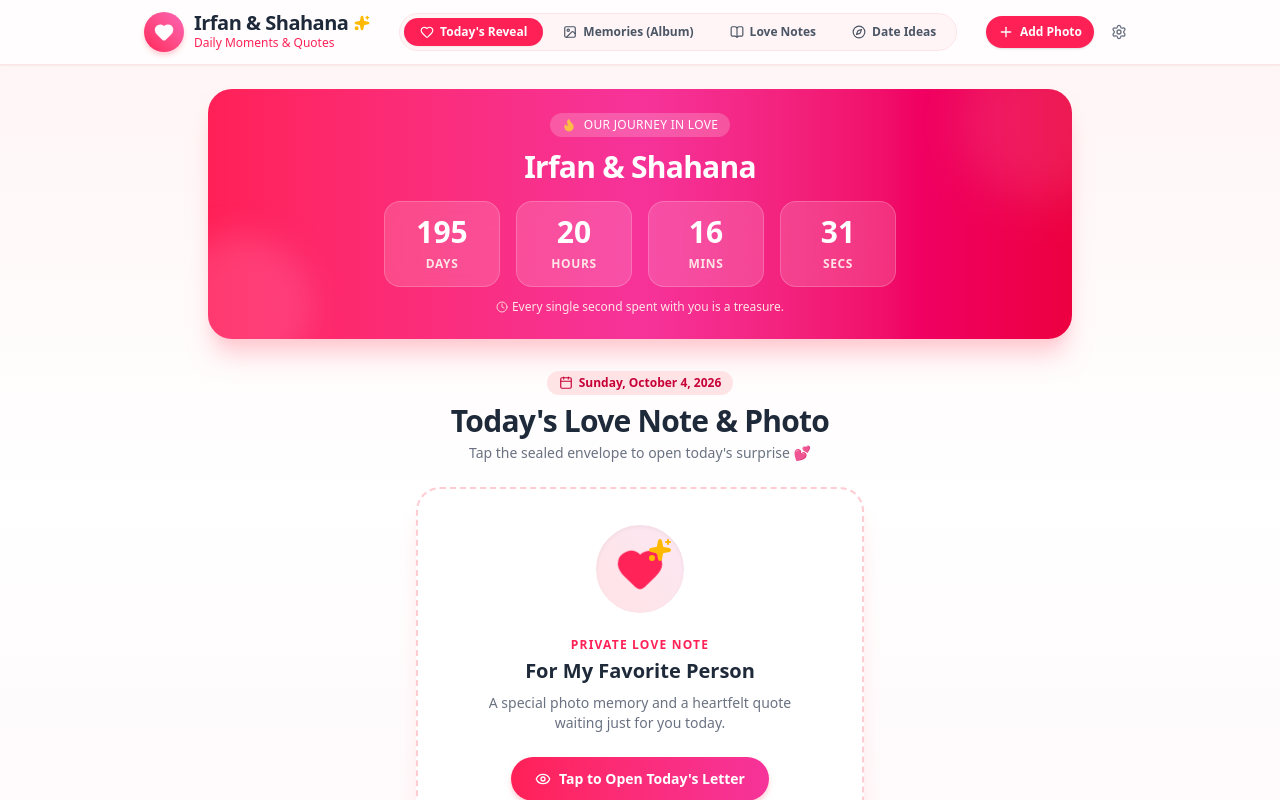
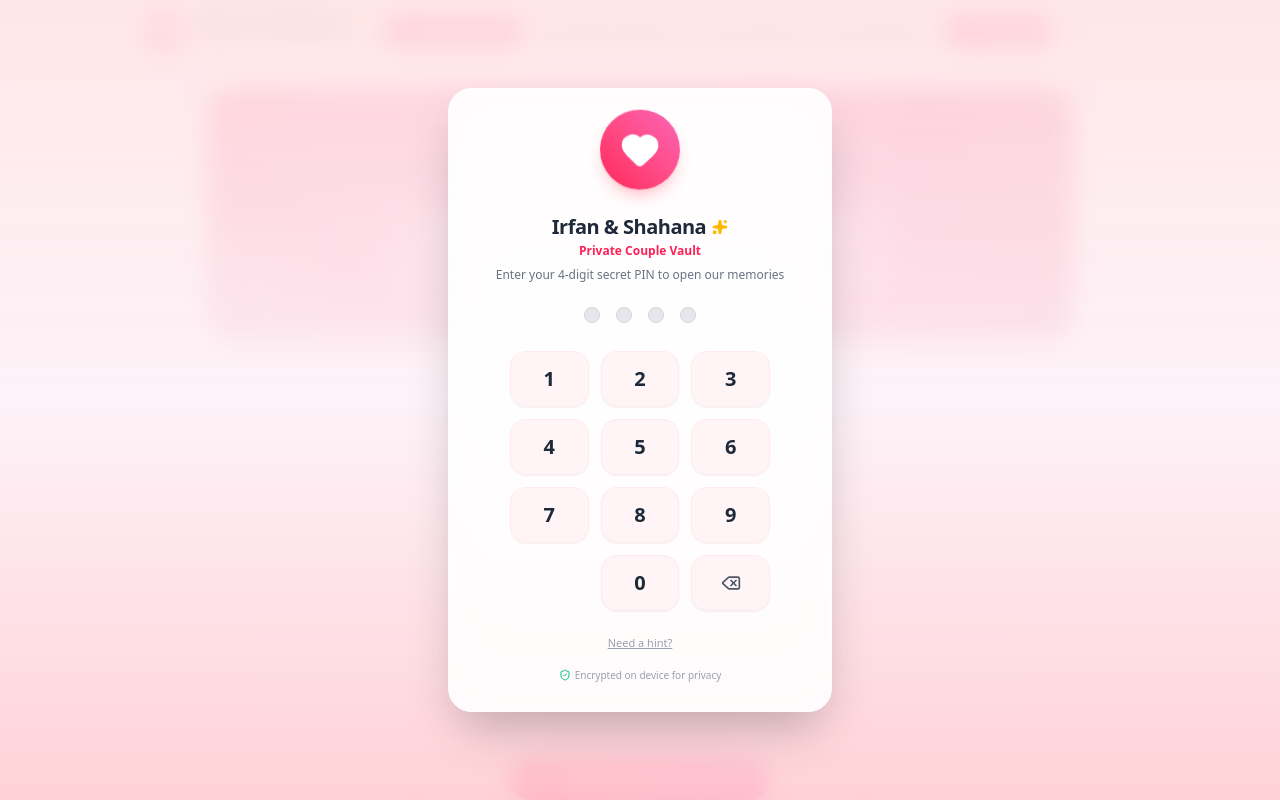
Before and after one commit to CandyGFX/daily, a React (Vite) app: page / in a window 1280 px wide. Shown: the top 800 px of the page. Built offline with nearby package versions, Linux system fonts and the light colour scheme.

Commit message:
Add 4-digit PIN lock screen, lock toggle, and clean all placeholders

```diff
--- a/src/App.jsx
+++ b/src/App.jsx
@@ -6,6 +6,7 @@ import LoveBoard from './components/LoveBoard';
 import DateSpinner from './components/DateSpinner';
 import UploadModal from './components/UploadModal';
 import SettingsModal from './components/SettingsModal';
+import PinLock from './components/PinLock';
 import { getAllMemories, saveMemory } from './utils/db';
 import { DEFAULT_MEMORIES, DEFAULT_QUOTES } from './data/quotes';
 import { Heart, Sparkles } from 'lucide-react';
@@ -24,6 +25,30 @@ export default function App() {
   const [startDate, setStartDate] = useState(() => {
     return localStorage.getItem('startDate') || '2026-03-23';
   });
+
+  const [appPin, setAppPin] = useState(() => {
+    return localStorage.getItem('appPin') || '0323';
+  });
+
+  const [pinEnabled, setPinEnabled] = useState(() => {
+    return localStorage.getItem('pinEnabled') !== 'false';
+  });
+
+  const [isLocked, setIsLocked] = useState(() => {
+    const enabled = localStorage.getItem('pinEnabled') !== 'false';
+    const unlocked = sessionStorage.getItem('isUnlocked') === 'true';
+    return enabled && !unlocked;
+  });
+
+  const handleUnlock = () => {
+    sessionStorage.setItem('isUnlocked', 'true');
+    setIsLocked(false);
+  };
+
+  const handleLock = () => {
+    sessionStorage.removeItem('isUnlocked');
+    setIsLocked(true);
+  };
 
   // Load memories from IndexedDB
   const refreshMemories = async () => {
@@ -50,12 +75,22 @@ export default function App() {
 
   return (
     <div className="min-h-screen bg-linear-to-b from-rose-50/60 via-white to-pink-50/40 flex flex-col selection:bg-rose-200">
+      {/* 4-Digit Security PIN Lock Screen */}
+      {isLocked && pinEnabled && (
+        <PinLock
+          correctPin={appPin}
+          onUnlock={handleUnlock}
+          coupleNames={coupleNames}
+        />
+      )}
+
       {/* Top Header */}
       <Header
         activeTab={activeTab}
         setActiveTab={setActiveTab}
         onOpenUpload={() => setIsUploadOpen(true)}
         onOpenSettings={() => setIsSettingsOpen(true)}
+        onLock={handleLock}
         coupleNames={coupleNames}
       />
 
@@ -96,7 +131,7 @@ export default function App() {
           <Sparkles className="w-3 h-3 text-amber-400 fill-amber-400" />
         </div>
         <p className="text-[11px] text-gray-400">
-          Built with love & hosted 24/7 on AWS
+          Built with love for Irfan & Shahana
         </p>
       </footer>
 
@@ -114,6 +149,10 @@ export default function App() {
         setCoupleNames={setCoupleNames}
         startDate={startDate}
         setStartDate={setStartDate}
+        appPin={appPin}
+        setAppPin={setAppPin}
+        pinEnabled={pinEnabled}
+        setPinEnabled={setPinEnabled}
         onDataReset={refreshMemories}
       />
     </div>
--- a/src/components/Header.jsx
+++ b/src/components/Header.jsx
@@ -1,7 +1,7 @@
 import React from 'react';
-import { Heart, Sparkles, Image, BookOpen, Compass, Settings, Plus } from 'lucide-react';
+import { Heart, Sparkles, Image, BookOpen, Compass, Settings, Plus, Lock } from 'lucide-react';
 
-export default function Header({ activeTab, setActiveTab, onOpenUpload, onOpenSettings, coupleNames }) {
+export default function Header({ activeTab, setActiveTab, onOpenUpload, onOpenSettings, onLock, coupleNames }) {
   return (
     <header className="sticky top-0 z-40 backdrop-blur-md bg-white/80 border-b border-rose-100 shadow-xs transition-all">
       <div className="max-w-5xl mx-auto px-4 py-3 flex items-center justify-between">
@@ -84,9 +84,17 @@ export default function Header({ activeTab, setActiveTab, onOpenUpload, onOpenSe
           <button
             onClick={onOpenSettings}
             className="p-2 rounded-full text-gray-500 hover:text-rose-600 hover:bg-rose-50 border border-transparent hover:border-rose-100 transition-colors cursor-pointer"
-            title="Relationship Settings & AWS Info"
+            title="Relationship Settings & Security"
           >
             <Settings className="w-4 h-4" />
+          </button>
+
+          <button
+            onClick={onLock}
+            className="p-2 rounded-full text-gray-400 hover:text-rose-600 hover:bg-rose-50 border border-transparent hover:border-rose-100 transition-colors cursor-pointer"
+            title="Lock Vault"
+          >
+            <Lock className="w-4 h-4" />
           </button>
         </div>
       </div>
--- /dev/null
+++ b/src/components/PinLock.jsx
@@ -0,0 +1,144 @@
+import React, { useState, useEffect } from 'react';
+import { Heart, Lock, Delete, Sparkles, ShieldCheck } from 'lucide-react';
+
+export default function PinLock({ correctPin, onUnlock, coupleNames }) {
+  const [pin, setPin] = useState('');
+  const [error, setError] = useState(false);
+  const [showHint, setShowHint] = useState(false);
+
+  const handleKeyPress = (num) => {
+    if (pin.length < 4) {
+      const nextPin = pin + num;
+      setPin(nextPin);
+      setError(false);
+
+      if (nextPin.length === 4) {
+        if (nextPin === correctPin) {
+          // Success!
+          setTimeout(() => {
+            onUnlock();
+          }, 150);
+        } else {
+          // Shake error
+          setError(true);
+          setTimeout(() => {
+            setPin('');
+            setError(false);
+          }, 700);
+        }
+      }
+    }
+  };
+
+  const handleDelete = () => {
+    setPin((prev) => prev.slice(0, -1));
+    setError(false);
+  };
+
+  // Keyboard support (typing 0-9, Backspace)
+  useEffect(() => {
+    const handleKeyDown = (e) => {
+      if (e.key >= '0' && e.key <= '9') {
+        handleKeyPress(e.key);
+      } else if (e.key === 'Backspace') {
+        handleDelete();
+      }
+    };
+    window.addEventListener('keydown', handleKeyDown);
+    return () => window.removeEventListener('keydown', handleKeyDown);
+  }, [pin, correctPin]);
+
+  return (
+    <div className="fixed inset-0 z-50 flex items-center justify-center p-4 bg-linear-to-b from-rose-100/90 via-pink-50/95 to-rose-200/90 backdrop-blur-md animate-fadeIn select-none">
+      <div className="w-full max-w-sm bg-white/90 backdrop-blur-xl rounded-3xl p-7 shadow-2xl border border-white/60 text-center flex flex-col items-center">
+
+        {/* Animated Heart / Lock Badge */}
+        <div className="w-20 h-20 rounded-full bg-linear-to-tr from-rose-500 to-pink-400 text-white flex items-center justify-center shadow-lg shadow-rose-300/50 mb-4 animate-float">
+          <div className="relative">
+            <Heart className="w-10 h-10 fill-current" />
+            <Lock className="w-4 h-4 text-white absolute top-1/2 left-1/2 -translate-x-1/2 -translate-y-1/2" />
+          </div>
+        </div>
+
+        <h2 className="text-xl font-bold text-gray-800 tracking-tight flex items-center gap-1.5">
+          <span>{coupleNames || "Irfan & Shahana"}</span>
+          <Sparkles className="w-4 h-4 text-amber-400 fill-amber-400" />
+        </h2>
+        <p className="text-xs text-rose-500 font-semibold mt-0.5">
+          Private Couple Vault
+        </p>
+
+        <p className="text-xs text-gray-500 mt-2 mb-6">
+          Enter your 4-digit secret PIN to open our memories
+        </p>
+
+        {/* 4 Pin Indicator Dots */}
+        <div className={`flex items-center justify-center gap-4 mb-7 ${error ? 'animate-bounce text-red-500' : ''}`}>
+          {[0, 1, 2, 3].map((index) => {
+            const isFilled = pin.length > index;
+            return (
+              <div
+                key={index}
+                className={`w-4 h-4 rounded-full transition-all duration-200 ${
+                  error
+                    ? 'bg-red-500 scale-110 shadow-sm shadow-red-300'
+                    : isFilled
+                    ? 'bg-rose-500 scale-125 shadow-md shadow-rose-300'
+                    : 'bg-gray-200 border border-gray-300'
+                }`}
+              />
+            );
+          })}
+        </div>
+
+        {error && (
+          <p className="text-xs text-red-500 font-bold mb-3 -mt-3 animate-pulse">
+            Incorrect PIN, try again!
+          </p>
+        )}
+
+        {/* Numeric Keypad */}
+        <div className="grid grid-cols-3 gap-3 w-full max-w-[260px] mb-4">
+          {[1, 2, 3, 4, 5, 6, 7, 8, 9].map((num) => (
+            <button
+              key={num}
+              onClick={() => handleKeyPress(num.toString())}
+              className="h-14 rounded-2xl bg-rose-50/70 hover:bg-rose-100 active:bg-rose-200 text-gray-800 font-bold text-xl shadow-xs border border-rose-100/60 transition-all flex items-center justify-center cursor-pointer active:scale-95"
+            >
+              {num}
+            </button>
+          ))}
+          <div className="flex items-center justify-center">
+            {/* Blank placeholder */}
+          </div>
+          <button
+            onClick={() => handleKeyPress('0')}
+            className="h-14 rounded-2xl bg-rose-50/70 hover:bg-rose-100 active:bg-rose-200 text-gray-800 font-bold text-xl shadow-xs border border-rose-100/60 transition-all flex items-center justify-center cursor-pointer active:scale-95"
+          >
+            0
+          </button>
+          <button
+            onClick={handleDelete}
+            className="h-14 rounded-2xl bg-rose-50/70 hover:bg-rose-100 active:bg-rose-200 text-gray-600 font-bold text-base shadow-xs border border-rose-100/60 transition-all flex items-center justify-center cursor-pointer active:scale-95"
+            title="Delete"
+          >
+            <Delete className="w-5 h-5" />
+          </button>
+        </div>
+
+        {/* Hint toggle */}
+        <button
+          onClick={() => setShowHint(!showHint)}
+          className="text-[11px] text-gray-400 hover:text-rose-500 underline transition-colors cursor-pointer mt-2"
+        >
+          {showHint ? `Default PIN: ${correctPin} (Anniversary: March 23)` : "Need a hint?"}
+        </button>
+
+        <div className="mt-4 flex items-center gap-1 text-[10px] text-gray-400 font-medium">
+          <ShieldCheck className="w-3 h-3 text-emerald-500" />
+          <span>Encrypted on device for privacy</span>
+        </div>
+      </div>
+    </div>
+  );
+}
--- a/src/components/SettingsModal.jsx
+++ b/src/components/SettingsModal.jsx
@@ -12,10 +12,16 @@ export default function SettingsModal({
   setCoupleNames,
   startDate,
   setStartDate,
+  appPin,
+  setAppPin,
+  pinEnabled,
+  setPinEnabled,
   onDataReset
 }) {
   const [namesInput, setNamesInput] = useState(coupleNames || 'Irfan & Shahana');
   const [dateInput, setDateInput] = useState(startDate || '2026-03-23');
+  const [pinInput, setPinInput] = useState(appPin || '0323');
+  const [pinEnabledInput, setPinEnabledInput] = useState(pinEnabled !== false);
   const [activeTab, setActiveTab] = useState('profile');
   const [statusMsg, setStatusMsg] = useState('');
 
@@ -25,9 +31,13 @@ export default function SettingsModal({
     e.preventDefault();
     localStorage.setItem('coupleNames', namesInput);
     localStorage.setItem('startDate', dateInput);
+    localStorage.setItem('appPin', pinInput);
+    localStorage.setItem('pinEnabled', pinEnabledInput ? 'true' : 'false');
     setCoupleNames(namesInput);
     setStartDate(dateInput);
-    setStatusMsg('Settings saved successfully! 💕');
+    if (setAppPin) setAppPin(pinInput);
+    if (setPinEnabled) setPinEnabled(pinEnabledInput);
+    setStatusMsg('Settings & PIN saved successfully! 💕');
     setTimeout(() => setStatusMsg(''), 2500);
   };
 
@@ -156,7 +166,7 @@ export default function SettingsModal({
               </label>
               <input
                 type="text"
-                placeholder="e.g. Alex & Jordan"
+                placeholder="e.g. Irfan & Shahana"
                 value={namesInput}
                 onChange={(e) => setNamesInput(e.target.value)}
                 className="w-full text-sm px-3.5 py-2.5 rounded-xl border border-gray-200 focus:outline-hidden focus:ring-2 focus:ring-rose-400"
@@ -176,6 +186,40 @@ export default function SettingsModal({
               <p className="text-[11px] text-gray-400 mt-1">
                 This powers the live "Days Together" milestone counter.
               </p>
+            </div>
+
+            <div className="pt-2 border-t border-rose-100">
+              <div className="flex items-center justify-between mb-2">
+                <label className="text-xs font-semibold text-gray-700 uppercase tracking-wider">
+                  4-Digit PIN Protection
+                </label>
+                <label className="flex items-center gap-1.5 cursor-pointer text-xs font-medium text-gray-600">
+                  <input
+                    type="checkbox"
+                    checked={pinEnabledInput}
+                    onChange={(e) => setPinEnabledInput(e.target.checked)}
+                    className="w-4 h-4 text-rose-500 rounded-sm focus:ring-rose-400 accent-rose-500"
+                  />
+                  <span>Require PIN to open app</span>
+                </label>
+              </div>
+
+              {pinEnabledInput && (
+                <div>
+                  <input
+                    type="password"
+                    maxLength={4}
+                    pattern="\d{4}"
+                    placeholder="Enter 4 digits (e.g. 0323)"
+                    value={pinInput}
+                    onChange={(e) => setPinInput(e.target.value.replace(/\D/g, '').slice(0, 4))}
+                    className="w-full text-sm px-3.5 py-2 rounded-xl border border-gray-200 focus:outline-hidden focus:ring-2 focus:ring-rose-400 font-mono tracking-widest text-center"
+                  />
+                  <p className="text-[11px] text-gray-400 mt-1 text-center">
+                    Default PIN: 0323 (Your relationship date March 23)
+                  </p>
+                </div>
+              )}
             </div>
 
             {statusMsg && (
```
Also changed, not shown: src/data/quotes.js (+15 -15 lines), 1 other file (tests, documents, lock files or other folders).
